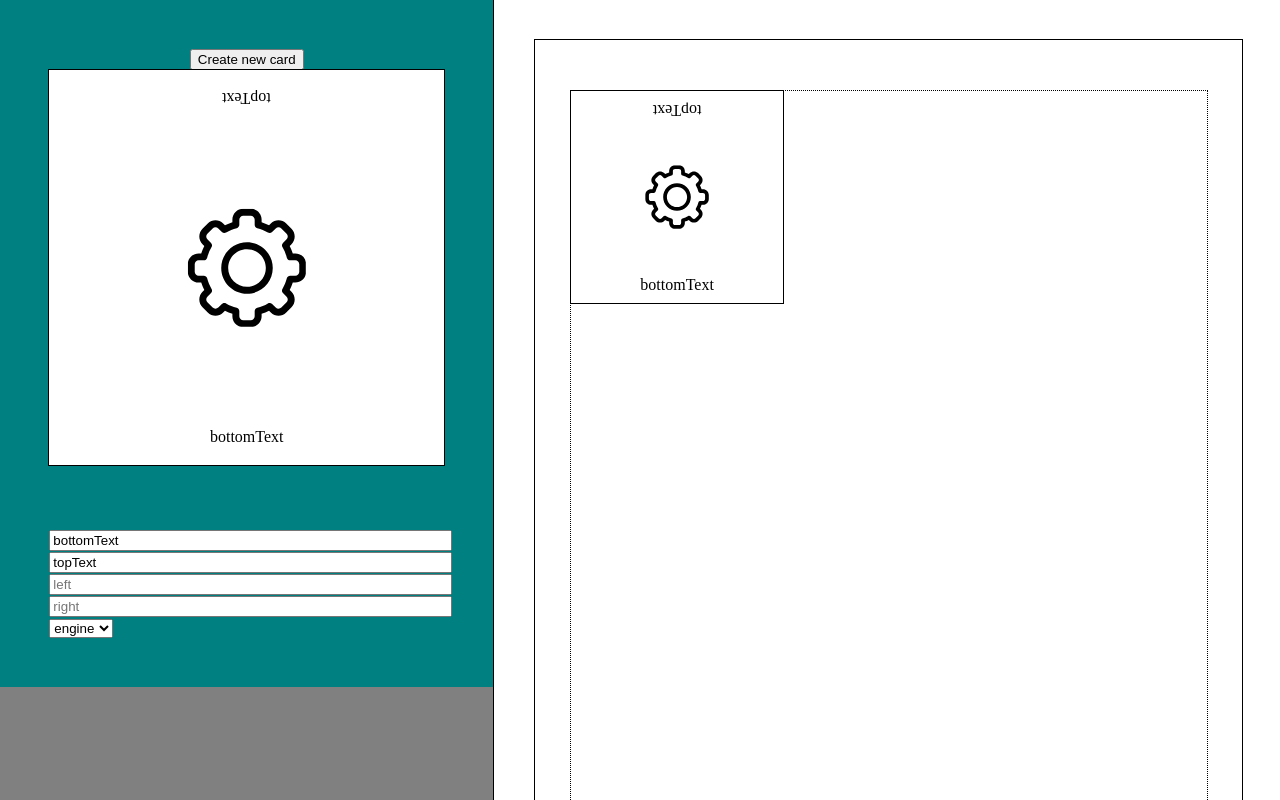
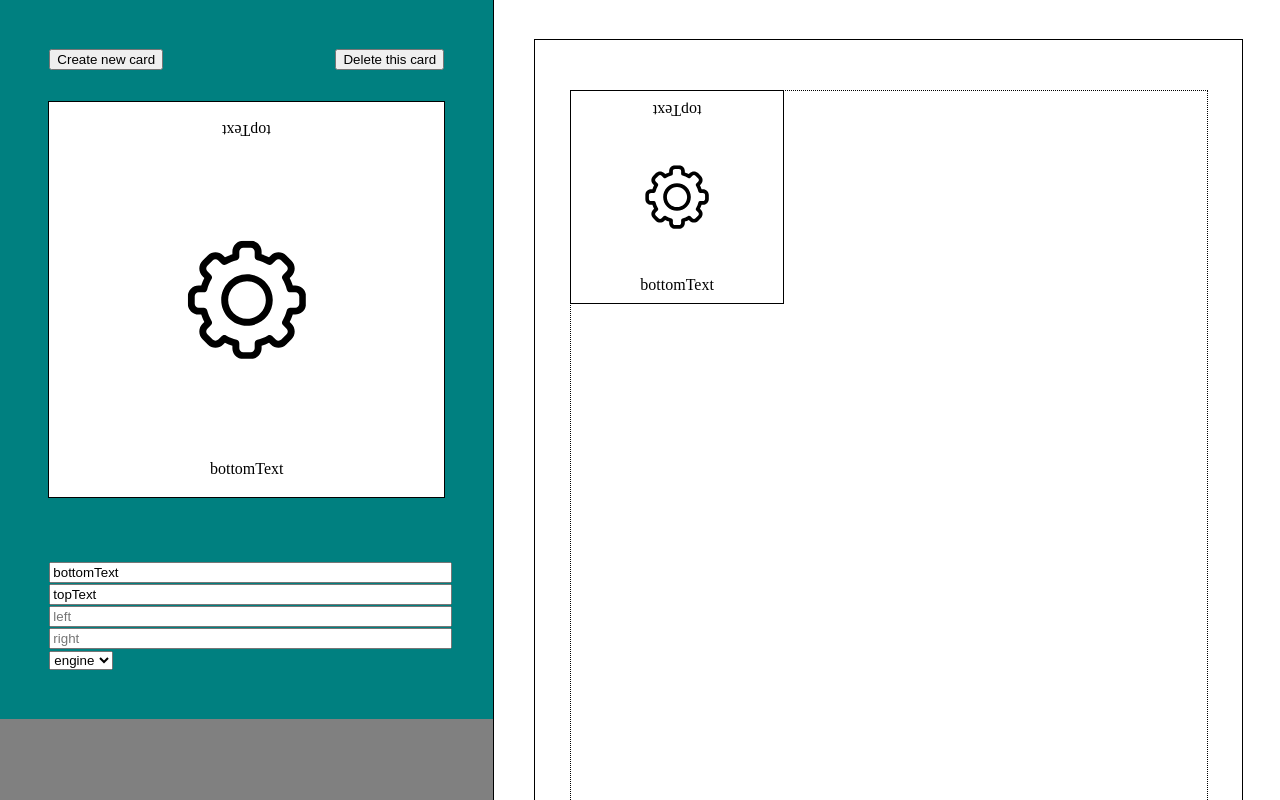
Before and after one commit to pawelngei/story-engine-card-creator, a React (Create React App) app: page / in a window 1280 px wide. Built offline with nearby package versions, Linux system fonts and the light colour scheme.

Commit message:
add deleteCard action

```diff
--- a/src/App.tsx
+++ b/src/App.tsx
@@ -56,6 +56,14 @@ const App = () => {
     setActiveCardIdx(cards.length)
     setCards([...cards, emptyCard])
   }
+  const deleteCard = () => {
+    setCards([
+      ...cards.slice(0, activeCardIdx),
+      ...cards.slice(activeCardIdx + 1)
+    ])
+    const newIndex = activeCardIdx === 0 ? 0 : activeCardIdx - 1
+    setActiveCardIdx(newIndex)
+  }
   const card = cards[activeCardIdx]
   return (
     <AppContainer>
@@ -63,6 +71,7 @@ const App = () => {
         card={card}
         setCard={setCard}
         createNewCard={createNewCard}
+        deleteCard={deleteCard}
       />
       <PaperCardScrollContainer>
         <PaperCardScrollInner>
--- a/src/LeftMenu/LeftMenu.tsx
+++ b/src/LeftMenu/LeftMenu.tsx
@@ -6,6 +6,7 @@ type LeftMenuProps = {
   card: CardType,
   setCard: (card: CardType) => void
   createNewCard: () => void
+  deleteCard: () => void
 }
 
 const LeftMenuContainer = styled.div`
@@ -25,6 +26,13 @@ const Inner = styled.div`
   align-items: center;
   background: teal;
   padding: 10%;
+`
+
+const CardActionsBar = styled.div`
+  width: 100%;
+  display: flex;
+  justify-content: space-between;
+  margin-bottom: 2em;
 `
 
 const CardContainer = styled.div`
@@ -50,7 +58,8 @@ const cardTypes = [
 export const LeftMenu = ({
   card,
   setCard,
-  createNewCard
+  createNewCard,
+  deleteCard
 }: LeftMenuProps) => {
   const { top, bottom, left, right, type } = card
   const setCardValue = (
@@ -66,9 +75,14 @@ export const LeftMenu = ({
   return (
     <LeftMenuContainer>
       <Inner>
-        <button onClick={() => createNewCard()}>
-          Create new card
-        </button>
+        <CardActionsBar>
+          <button onClick={() => createNewCard()}>
+            Create new card
+          </button>
+          <button onClick={() => deleteCard()}>
+            Delete this card
+          </button>
+        </CardActionsBar>
         <CardContainer>
           <Card
             bottom={bottom}
```
